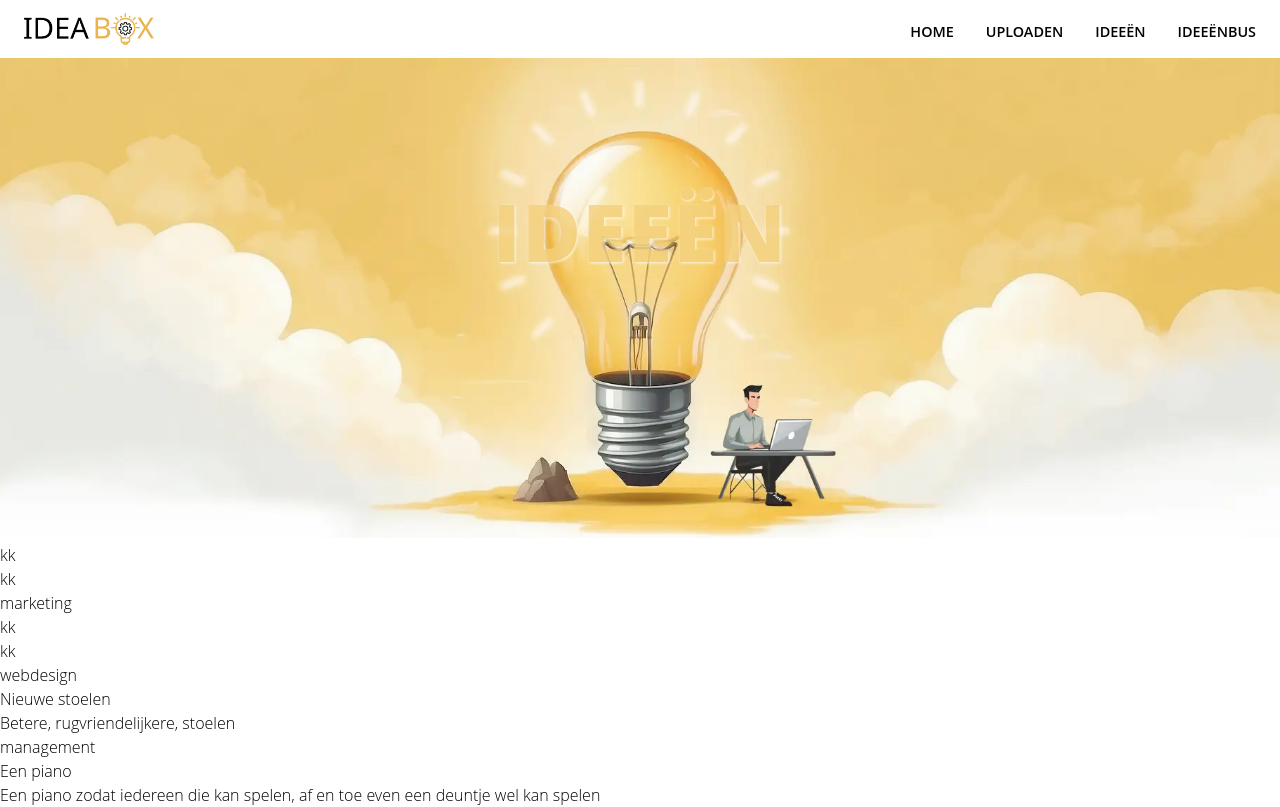
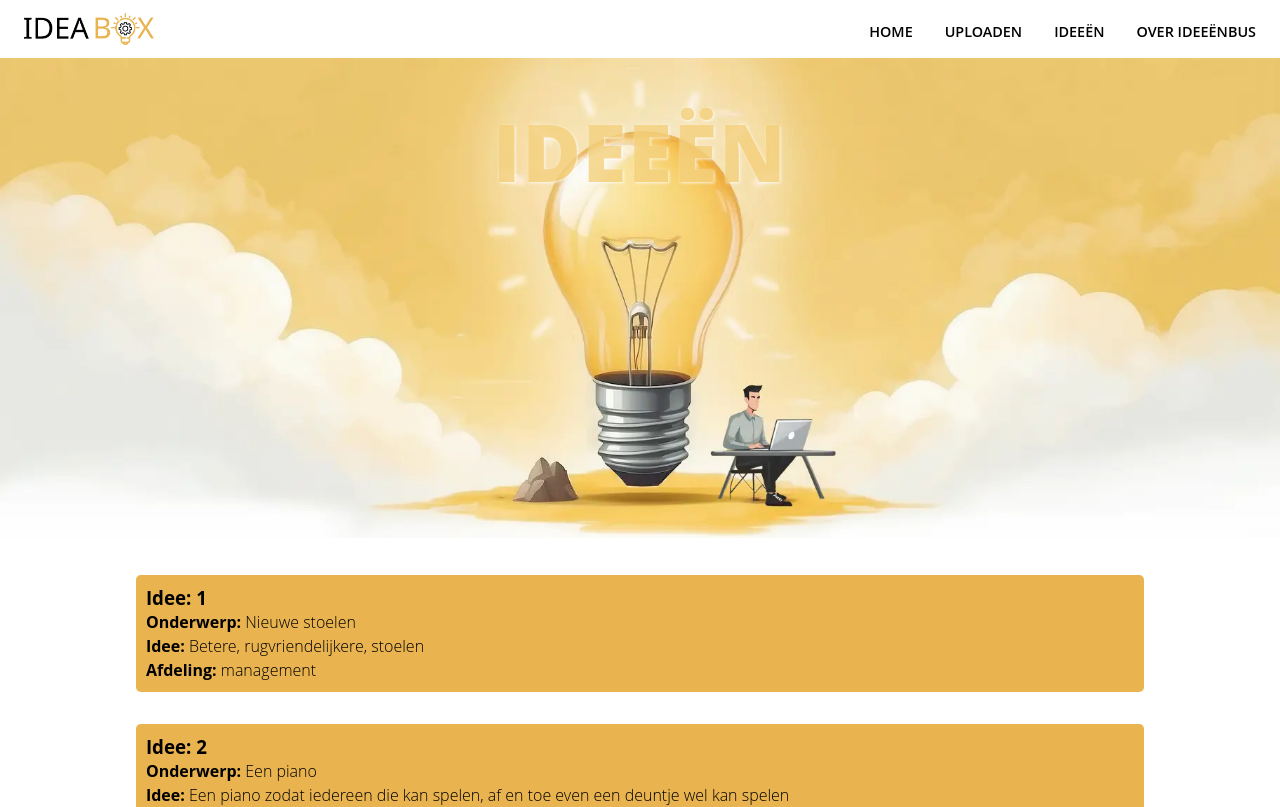
Before and after one commit to LadyoftheCave/website-loi, a Vue app: page /ideeen in a window 1280 px wide. Shown: the top 807 px of the page. Built offline with nearby package versions, Linux system fonts and the light colour scheme; data requests are answered from the project's data file; a web font is replaced by a local one.

Commit message:
21-02aanpassing voorpagina

```diff
--- a/db.json
+++ b/db.json
@@ -1,17 +1,6 @@
 {
   "formulieren": [
-    {
-      "id": "f8a5",
-      "onderwerp": "kk",
-      "ideeArea": "kk",
-      "selectie": "marketing"
-    },
-    {
-      "id": "9c95",
-      "onderwerp": "kk",
-      "ideeArea": "kk",
-      "selectie": "webdesign"
-    },
+
     {
       "id": "dd47",
       "onderwerp": "Nieuwe stoelen",
@@ -23,6 +12,12 @@
       "onderwerp": "Een piano",
       "ideeArea": "Een piano zodat iedereen die kan spelen, af en toe even een deuntje wel kan spelen",
       "selectie": "webdesign"
+    },
+    {
+      "id": "838a",
+      "onderwerp": "Een donderdagmiddagborrel",
+      "ideeArea": "Iedere donderdagmiddag borrel met karaoke.",
+      "selectie": "marketing"
     }
   ]
 }
--- a/src/App.vue
+++ b/src/App.vue
@@ -255,7 +255,7 @@ main #myForm .submit_button button,
   cursor: pointer;
 }
 
-header .hero-section a {
+.hero-section a {
   font-size: 0.8rem;
 }
 
@@ -277,7 +277,7 @@ main .section_two .read .usp-button {
 .usps button.usp_button:hover,
 header section.hero-section button:hover,
 section.section_two .read .read_button:hover,
-header .hero-section a:hover,
+.hero-section a:hover,
 .usps .usp a.usp-button:hover,
 main .section_two .read .usp-button:hover,
 main #myForm .submit_button button:hover,
@@ -285,7 +285,7 @@ main .idea_container a.usp-button:hover {
   background: var(--kleur-oranje);
 }
 
-header section.hero-section {
+section.hero-section {
   position: absolute;
   top: 6rem;
   right: 0;
@@ -301,7 +301,7 @@ header section.hero-section h1 {
   letter-spacing: 0.1rem;
 }
 
-header section.hero-section p {
+ section.hero-section p {
   margin-bottom: 1.5rem;
 }
 /* EINDE HEADER */
@@ -715,7 +715,7 @@ main .idee_box {
 
   header section.hero-section {
     position: absolute;
-    top: 11rem;
+    top: 8rem;
     right: 0;
     left: 0;
     margin: 0 auto;
@@ -726,7 +726,7 @@ main .idee_box {
   header section.hero-section.uploaden {
     top: 9rem;
   }
-  */ header section.hero-section p {
+ header section.hero-section p {
     margin-bottom: 1.5rem;
   }
 
--- a/src/components/HeaderSite.vue
+++ b/src/components/HeaderSite.vue
@@ -19,7 +19,7 @@
           <router-link to="/ideeen" class="nav-link">Ideeën</router-link>
         </li>
         <li class="nav-item">
-          <router-link to="/ideeenbus" class="nav-link">Ideeënbus</router-link>
+          <router-link to="/ideeenbus" class="nav-link">Over Ideeënbus</router-link>
         </li>
       </ul>
       <button class="hamburger" @click="toggleMenu">
--- a/src/views/Home.vue
+++ b/src/views/Home.vue
@@ -37,7 +37,7 @@
                     <a href="idee_overzicht.html" class="usp-button">lees verder</a>
                 </div>
             </div>
-    <!-- <p>Je tekst hier</p> -->
+
           </section>
           <main>
             <section class="section_one">
@@ -58,7 +58,7 @@
                             <strong>Deel Jouw Inzichten:</strong> Heb je een idee of suggestie? Deel het met de gemeenschap en draag bij aan positieve verandering.
                         </p>
                     </div>
-                    <div class="img_middle"><img src="../assets/images/lightbulb.webp" alt=""><noscript><img src="../assets/images/lightbulb.png" alt="Your Image (Fallback)"></noscript></div>
+                    <div class="img_middle"><img src="../assets/images/lightbulb.webp" alt=""><noscript><img src="../assets/images/lightbulb.png" alt="turn on the light"></noscript></div>
                     <div class="text_right">
                         <p><strong>Betrokkenheid: </strong> Ontvang feedback, werk samen met collega's en zie hoe jouw inbreng de bedrijfscultuur beïnvloedt.</p>
                         <p><strong>Samen bouwen: </strong> Bij WebKnight B.V. bouwen we samen aan een betere toekomst. Jouw idee&euml;n en inzichten zijn de bouwstenen van onze vooruitgang.</p>
@@ -180,7 +180,7 @@ section.hero-section h1 {
 
   section.hero-section {
     position: absolute;
-    top: 11rem;
+    top: 7rem;
     right: 0;
     left: 0;
     margin: 0 auto;
--- a/src/views/Ideeen.vue
+++ b/src/views/Ideeen.vue
@@ -1,5 +1,5 @@
 <template>
-    <section class="hero-section uploaden">
+    <section class="hero-section uploaden" >
       <h1 class="interior">Idee&euml;n</h1>
             </section>
             <picture>
@@ -8,12 +8,15 @@
               <source media="(min-width: 1201px)" srcset="../assets/images/interior_header_two.webp" type="image/webp">
               <img src="../assets/images/interior_header_two.jpg" alt="Header Banner" class="header-image">
             </picture>
-            <div>
-      <div v-for="formulier in formulieren" :key="formulier.id">
-        <p>{{ formulier.onderwerp }}</p>
-        <p>{{ formulier.ideeArea }}</p>
-        <p>{{ formulier.selectie }}</p>
+            <div class="container--parent">
+            <div class="container--ideeen" >
+      <div v-for="(formulier, index) in formulieren" :key="formulier.id" class="idee--container">
+        <h3>Idee: {{ index + 1 }}</h3>
+        <p><strong>Onderwerp: </strong>{{ formulier.onderwerp }}</p>
+        <p><strong>Idee: </strong>{{ formulier.ideeArea }}</p>
+        <p><strong>Afdeling: </strong>{{ formulier.selectie }}</p>
       </div>
+    </div>
     </div>
   </template>
 
@@ -33,3 +36,22 @@
     }
   }
   </script>
+
+  <style scoped>
+  .container--parent {
+  display: flex;
+  justify-content: center;
+  margin: 2rem 0 2rem 0;
+}
+
+.idee--container {
+  background-color: var(--kleur-oranje);
+  padding: 0.62rem;
+  border-radius: 0.3rem;
+  margin-block-end: 2rem;
+}
+
+.container--parent .container--ideeen {
+  inline-size: 63rem;
+}
+  </style>
--- a/src/views/Uploaden.vue
+++ b/src/views/Uploaden.vue
@@ -31,12 +31,12 @@
 
                         <select v-model="formData.selectie" required>
                             <option value="" disabled selected>Selecteer afdeling</option>
-                            <option value="webdevelopment">Webdevelopment</option>
-                            <option value="marketing">Marketing</option>
-                            <option value="webdesign">Webdesign</option>
-                            <option value="administratie">Administratie</option>
-                            <option value="management">Management</option>
-                            <option value="hrm">HRM</option>
+                            <option value="Webdevelopment">Webdevelopment</option>
+                            <option value="Marketing">Marketing</option>
+                            <option value="Webdesign">Webdesign</option>
+                            <option value="Administratie">Administratie</option>
+                            <option value="Management">Management</option>
+                            <option value="HRM">HRM</option>
                         </select>
 
                         <br>
@@ -44,9 +44,9 @@
                         <br>
                         <br>
 
-                        <!-- <div class="submit_button"> -->
+                        <div class="submit_button">
                           <button type="submit">Verstuur</button>
-                        <!-- </div> -->
+                        </div>
                     </form>
                 </div>
             </section>
@@ -84,3 +84,29 @@
     }
   }
   </script>
+
+  <style scoped>
+
+  .submit_button button {
+    background-color: transparent;
+  border: 1px solid black;
+  color: black;
+  padding: 0.6rem 1.25rem;
+  text-align: center;
+  text-decoration: none;
+  display: inline-block;
+  margin: 1rem 0 0.3rem 0;
+  cursor: pointer;
+}
+
+.submit_button button:hover {
+  background: var(--kleur-oranje);
+}
+
+select {
+  block-size: 2.5rem;
+  background-color: var(--kleur-oranje);
+}
+
+
+  </style>
```
